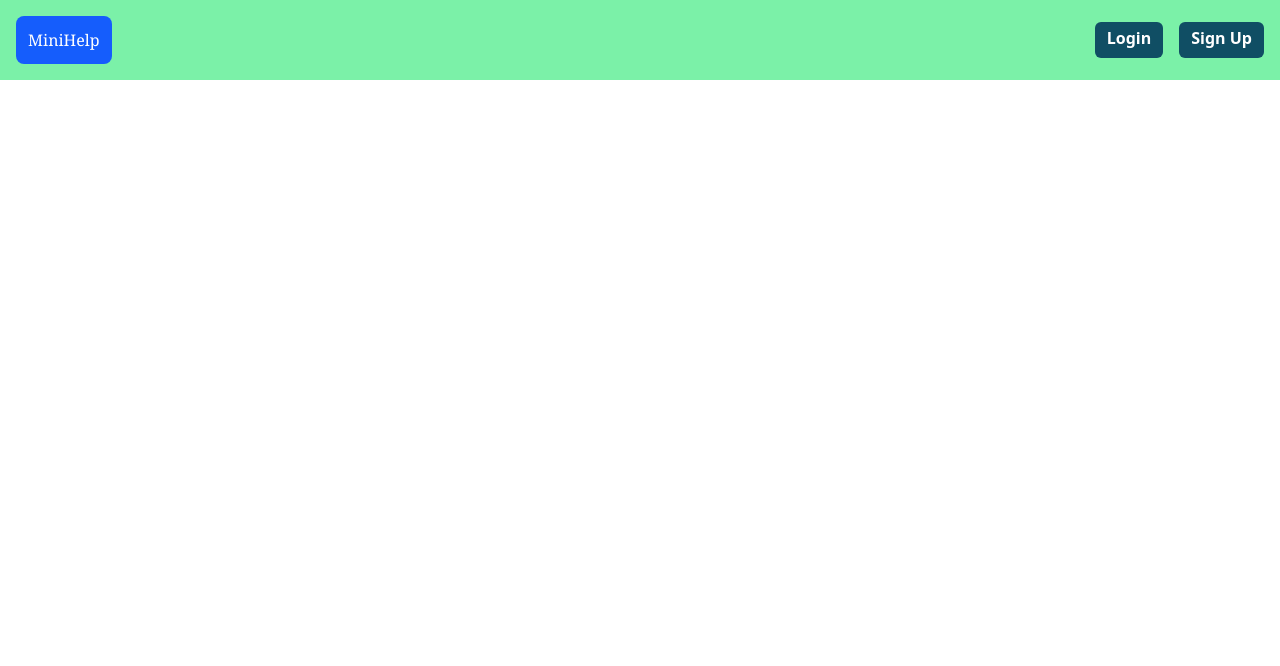
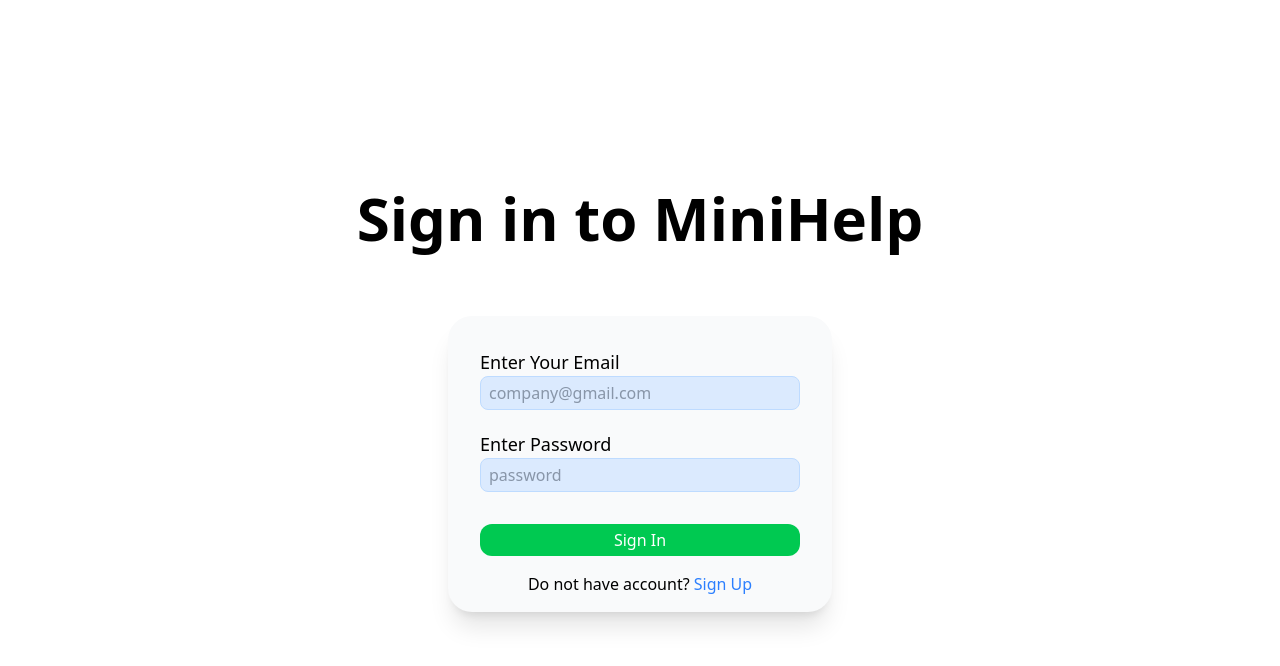
Before and after one commit to mr-chamika/MiniHire, a Next.js app: page /login in a window 1280 px wide. Shown: the top 666 px of the page. Built offline with nearby package versions, Linux system fonts and the light colour scheme.

Commit message:
Login page ui completed

```diff
--- a/app/(auth)/layout.tsx
+++ b/app/(auth)/(pages)/layout.tsx
@@ -1,7 +1,7 @@
 'use client'
 
 
-import AuthTopbar from "../components/AuthTopbar"
+import AuthTopbar from "../../components/AuthTopbar"
 
 export default function AuthLayout({ children }: { children: React.ReactNode }) {
 
--- a/app/(auth)/login/page.tsx
+++ b/app/(auth)/login/page.tsx
@@ -1,11 +1,85 @@
 'use client'
+
+import Link from "next/link";
+import { useState } from "react";
 
 
 export default function Login() {
 
+    const [email, setEmail] = useState('');
+    const [password, setPassword] = useState('');
+    const [error, setError] = useState('');
+
+    const handleSubmit = async (e: any) => {
+
+        e.preventDefault();
+
+        if (email.length !== 0 && password.length !== 0) {
+
+
+            setError('')
+
+            //   await fetch('http://localhost:5000/api/login', {
+
+            //     method: 'POST',
+            //     headers: { 'Content-Type': 'application/json' },
+            //     body: JSON.stringify({ email, password })
+
+            //   })
+
+            //     .then(res => res.json())
+            //     .then(data => {
+
+            //       if (data.message === 'done' && data.token) {
+
+            //         window.location.href = `http://localhost:5000/admin?token=${data.token}`;
+
+            //       } else {
+
+            //         setError('* Wrong email or password');
+
+            //       }
+            //     })
+            //     .catch(err => console.log(`Error from login : ${err}`))
+
+
+        } else {
+
+            setError('* Wrong email or password');
+
+        }
+
+    }
+
     return (
 
-        <p>this is login page</p>
+        <div className='min-h-screen w-full flex items-center justify-center'>
+            <div className="w-[70%] gap-12 flex-col flex items-center">
+
+                <div className=" w-full flex justify-center mb-5">
+                    <h1 className='text-6xl font-semibold'>Sign in to MiniHelp</h1>
+                </div>
+                <form onSubmit={handleSubmit} className="shadow-xl rounded-3xl px-8 pt-8 h-[68%] w-96 flex flex-col justify-between items-center bg-gray-50">
+
+                    <div className="w-full flex flex-col mb-5">
+
+                        <label className="text-lg">Enter Your Email</label>
+                        <input type="email" value={email} onChange={(e) => setEmail(e.target.value)} placeholder="company@gmail.com" className="outline-none text-gray-700 rounded-lg px-2 py-1 bg-blue-100 border border-blue-200 w-full" />
+
+                    </div>
+                    <div className="w-full flex flex-col mb-5">
+
+                        <label className="text-lg">Enter Password</label>
+                        <input type="password" value={password} onChange={(e) => setPassword(e.target.value)} placeholder="password" className="outline-none text-gray-700 rounded-lg px-2 py-1 bg-blue-100 border border-blue-200 w-full" />
+                        <div className="w-full h-2">
+                            <span className={` text-red-400 text-sm italic ${error === '' ? 'opacity-0' : 'opacity-100'}`}>{error}</span>
+                        </div>
+                    </div>
+                    <input type="submit" value='Sign In' className="outline-none bg-green-500 text-white w-full py-1 mt-1 rounded-xl hover:cursor-pointer hover:bg-green-300 hover:text-black" />
+                    <p className="py-4">Do not have account? <Link href='/signup' className="text-blue-500">Sign Up</Link></p>
+                </form>
+            </div>
+        </div>
 
     )
 
--- a/app/components/Navbar.tsx
+++ b/app/components/Navbar.tsx
@@ -11,7 +11,7 @@ export default function Navbar() {
 
     return (
 
-        <footer className="bg-black h-24 p-5 fixed w-full text-white bottom-0 left-0">
+        <footer className="bg-black h-20 p-5 fixed w-full text-white bottom-0 left-0">
 
             <ul className="flex h-full items-center flex-row gap-8 w-full justify-center">
 
--- a/app/page.tsx
+++ b/app/page.tsx
@@ -13,7 +13,7 @@ export default function Home() {
           <div className="p-3 w-full">
 
             <h2 className="text-xl underline">Our Mission</h2>
-            <p className="w-[90%] text-lg italic px-15 py-10 text-justify">
+            <p className="text-lg italic px-15 py-10 text-justify">
 
               "To bridge the gap between talented students seeking internship opportunities
               and companies looking for passionate, skilled interns.
```
